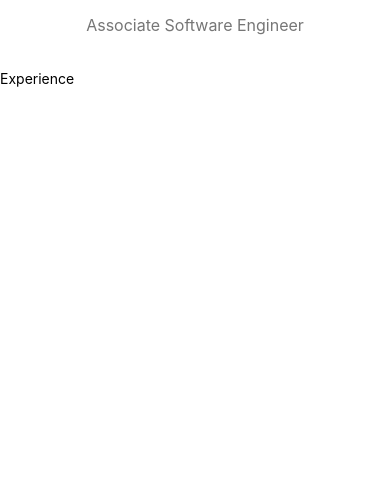
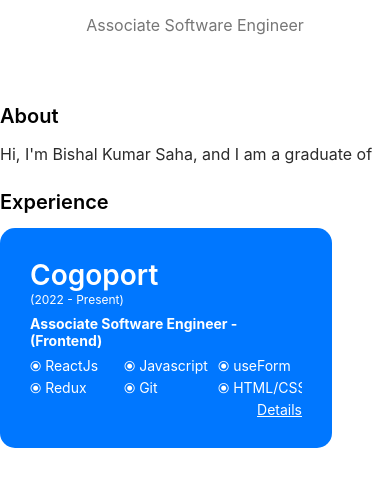
Before and after one commit to 14bishal/Portfolio, a React Native app: screen / in a window 390 px wide. Shown: the part 248-734 px from the top of the page. Built offline with nearby package versions, Linux system fonts and the light colour scheme.

Commit message:
add experience card

```diff
--- a/components/ExperienceSection/index.js
+++ b/components/ExperienceSection/index.js
@@ -1,14 +1,54 @@
-import {SafeAreaView, View, Text, ScrollView, Image} from 'react-native';
+import {
+  SafeAreaView,
+  View,
+  Text,
+  ScrollView,
+  FlatList,
+  TouchableOpacity,
+} from 'react-native';
+
 import React from 'react';
 
 import {styles} from './styles';
+import {COGOPORT_SKILLS} from '../../constants/cogoport-skills';
 
 function ExperienceSection() {
+  const numColumn = Math.ceil(COGOPORT_SKILLS.length / 2);
   return (
     <SafeAreaView style={styles.container}>
       <ScrollView>
-        <View>
-          <Text>Experience</Text>
+        <View style={styles.about_section}>
+          <Text style={styles.section_title}>Experience</Text>
+          <View style={styles.card}>
+            <Text style={styles.company_name}>Cogoport</Text>
+            <Text style={styles.duration}>(2022 - Present)</Text>
+            <Text style={styles.position}>
+              Associate Software Engineer - (Frontend)
+            </Text>
+            <FlatList
+              keyExtractor={item => item.name}
+              data={COGOPORT_SKILLS}
+              numColumns={numColumn}
+              showsVerticalScrollIndicator={false}
+              showsHorizontalScrollIndicator={false}
+              renderItem={({item}) => {
+                return (
+                  <View style={styles.wrapper} key={item?.name}>
+                    <Text style={styles.label}>{`\u29BF ${item.label}`}</Text>
+                  </View>
+                );
+              }}
+            />
+            <View style={styles.view_section}>
+              <TouchableOpacity
+                activeOpacity={0.4}
+                onPress={() => console.log('hello')}>
+                <View>
+                  <Text style={styles.button_name}>Details</Text>
+                </View>
+              </TouchableOpacity>
+            </View>
+          </View>
         </View>
       </ScrollView>
     </SafeAreaView>
--- a/components/ExperienceSection/styles.js
+++ b/components/ExperienceSection/styles.js
@@ -1,4 +1,7 @@
-import {StyleSheet} from 'react-native';
+import {StyleSheet, Dimensions} from 'react-native';
+
+const width = Dimensions.get('screen').width;
+// const height = Dimensions.get('screen').height;
 
 export const styles = StyleSheet.create({
   container: {
@@ -6,7 +9,71 @@
     alignContent: 'center',
     justifyContent: 'center',
     paddingVertical: 18,
-    backgroundColor: '##EDF7FA',
+    width: width,
     paddingHorizontal: 30,
   },
+
+  about_section: {
+    flex: 1,
+    alignContent: 'center',
+    justifyContent: 'center',
+  },
+
+  section_title: {
+    fontSize: 20,
+    fontWeight: '600',
+    color: '#000',
+    lineHeight: 24,
+    marginBottom: 14,
+  },
+
+  card: {
+    width: 332,
+    height: 230,
+    padding: 30,
+    flex: 4,
+    alignContent: 'center',
+    borderRadius: 15,
+    backgroundColor: '#0077FF',
+  },
+
+  company_name: {
+    fontSize: 28,
+    color: '#fff',
+    fontWeight: '600',
+  },
+
+  duration: {
+    fontSize: 12,
+    color: '#fff',
+  },
+
+  position: {
+    marginVertical: 8,
+    fontWeight: 'bold',
+    color: '#fff',
+  },
+
+  wrapper: {
+    marginRight: 4,
+    marginBottom: 4,
+    width: 90,
+  },
+
+  label: {
+    color: '#fff',
+  },
+
+  view_section: {
+    display: 'flex',
+    flexDirection: 'row',
+    alignContent: 'center',
+    justifyContent: 'flex-end',
+  },
+
+  button_name: {
+    color: '#fff',
+    fontSize: 14,
+    textDecorationLine: 'underline',
+  },
 });
--- /dev/null
+++ b/constants/cogoport-skills.js
@@ -0,0 +1,26 @@
+export const COGOPORT_SKILLS = [
+  {
+    label: 'ReactJs',
+    name: 'react_js',
+  },
+  {
+    label: 'Javascript',
+    name: 'javascript',
+  },
+  {
+    label: 'useForm',
+    name: 'useForm',
+  },
+  {
+    label: 'Redux',
+    name: 'redux',
+  },
+  {
+    label: 'Git',
+    name: 'git',
+  },
+  {
+    label: 'HTML/CSS',
+    name: 'html_css',
+  },
+];
```
